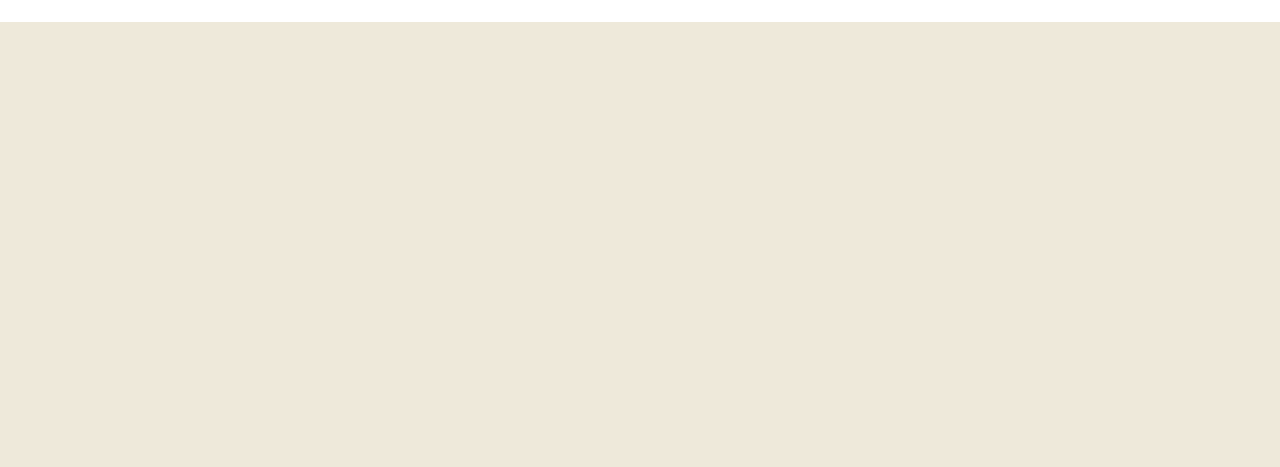
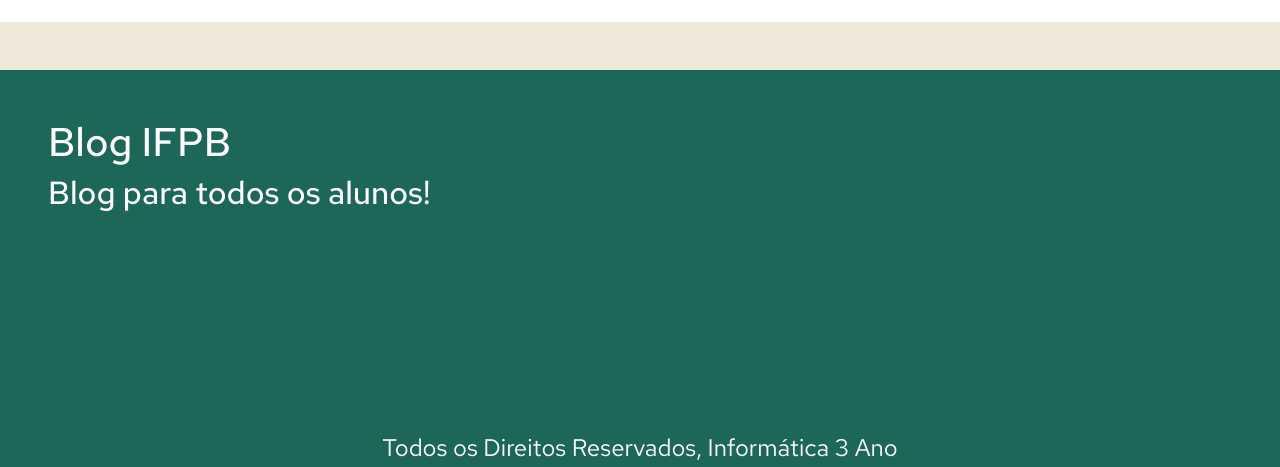
Before and after one commit to JoaoVictorDevMeta/Blog-IFPB-ProjetoLP2, a React (Vite) app: page / in a window 1280 px wide. Shown: the part 2019-2486 px from the top of the page. Before the commit the page ends 2041 px from the top, so only its background shows below. Built offline with nearby package versions, Linux system fonts and the light colour scheme; no server answers.

Commit message:
updating footer

```diff
--- a/src/global.css
+++ b/src/global.css
@@ -96,6 +96,12 @@
 .profile-img:hover > img{
   border: 6px solid var(--bs-primary-rgb);
 }
+footer{
+  background-color: var(--primary);
+  height: 50vh;
+  color: white;
+}
+footer .content{ height: 85%;}
 
 /*temporary*/
 .popover{
--- a/src/pages/blog/Blog.css
+++ b/src/pages/blog/Blog.css
@@ -86,6 +86,9 @@
     border-radius: 50%;
 }
 .autor .autor-title {
+    text-decoration: none;
+    color: black;
+    font-weight: 500;
     font-size: 32px;
     margin: 7px 0;
 }
--- a/src/pages/blog/Blog.jsx
+++ b/src/pages/blog/Blog.jsx
@@ -15,11 +15,19 @@
 import Autor from '../../ui/partials/Blog/Autor'
 import CommentSection from '../../ui/partials/Blog/CommentSection';
 import Button from '../../ui/components/buttons/Button'
+import Footer from '../../ui/components/footer/Footer'
+import LoadingSpinner from '../../ui/components/spinner/Spinner';
 
 const Blog = () => {
   const { data: blog, loading, error, fetchData } = useFetchBlog();
   let dif = false
   if ( blog?.createdAt !== blog?.editedAt) dif = true;
+
+  // if some error occurs on server or fetch
+  if (error) return <div>Erro: {error}</div>;
+
+  // loading spinner
+  if (loading) return <LoadingSpinner/>;
 
   return (
     <>
@@ -29,6 +37,7 @@
       <Subtitle
         subtitle={blog?.subTitle}
         autor={blog?.author.name}
+        link={blog?.author.id}
         image={blog?.author.imageUrl}
         data={formatTimeAgo(blog?.createdAt)}
         atualizado={formatTimeAgo(blog?.editedAt)}
@@ -65,9 +74,17 @@
         </li>
       </ul>
     </div>
-    <Autor autor="Ariana Grande" tipo="Aluno" area="Informática III" texto="Ronaldo Gogoni é formado em Análise de Desenvolvimento de Sistemas e Tecnologia da Informação pela Fatec (Faculdade de Tecnologia de São Paulo). No Tecnoblog, fez parte do TB Responde, explicando conceitos de hardware, facilitando o uso de aplicativos e ensinando truques em jogos eletrônicos. Atento ao mundo científico, escreve artigos focados em ciência e tecnologia para o Meio Bit desde 2013.">
+    <Autor
+      autor={blog?.author.name}
+      tipo={blog?.author.role}
+      area={blog?.author.course}
+      texto={blog?.author.description}
+      image={blog?.author.imageUrl}
+      link={blog?.author.id}
+    >
     </Autor>
     <CommentSection/>
+    <Footer/>
     </>
   )
 }
--- a/src/pages/home/Home.jsx
+++ b/src/pages/home/Home.jsx
@@ -6,12 +6,14 @@
 import Logo from '../../assets/Test Logo.png'
 import { Card } from '../../ui/partials/Home/Card'
 import BlogResult from '../../ui/components/BlogResult'
+import Footer from '../../ui/components/footer/Footer'
 
 const Home = () => {
   const { data, loading, error } = useFetchHome();
   const { recent, trending } = data || {};
 
   return (
+    <>
     <section className="container-xxl conteudo-xxl mt-5 py-5 px-0w">
       <section className="card-list d-flex justify-content-between gap-3">
         <div className="presentation-card">
@@ -79,12 +81,15 @@
               title={data.title}
               description={data.subTitle}
               image={data.content.imageUrl}
+              link={data.id}
               category={data.categories?.[0].name}
             />
           })}
         </div>
       </section>
     </section>
+    <Footer/>
+    </>
   )
 }
 
--- a/src/pages/search/Search.jsx
+++ b/src/pages/search/Search.jsx
@@ -6,6 +6,7 @@
 
 import BlogResult from '../../ui/components/BlogResult'
 import Button from '../../ui/components/buttons/Button'
+import Footer from '../../ui/components/footer/Footer'
 import {Pagination} from '../../ui/partials/Search/Pagination'
 
 const Search = () => {
@@ -116,6 +117,8 @@
           handlePageChange={handlePageChange}
         />
       </section>
+
+      <Footer />
     </div>
   )
 }
--- a/src/ui/components/BlogResult.jsx
+++ b/src/ui/components/BlogResult.jsx
@@ -1,10 +1,12 @@
 import React from 'react'
 
 const BlogResult = ({title, image, description, category, link}) => {
+  const placeholderImage = 'https://www.ifpb.edu.br/servidor/noticias/2018/servidores-da-reitoria-podem-ter-acesso-ao-campus-joao-pessoa-com-cracha/campus-joao-pessoa.jpeg/@@images/77822a05-3289-4561-873f-29b093655af6.jpeg'
+
   return (
     <div className='result d-flex flex-wrap mb-4'>
         <div className="image">
-            <img src={image} alt={image}/>
+            <img src={image || placeholderImage} alt={image}/>
             <div className='category py-2 px-3'>
                 <span>{category}</span>
             </div>
--- a/src/ui/components/footer/Footer.jsx
+++ b/src/ui/components/footer/Footer.jsx
@@ -2,8 +2,8 @@
 
 const Footer = () => {
     return (
-        <footer>
-            <div className="d-flex">
+        <footer className="mt-5">
+            <div className="d-flex p-5 content">
                 <div className="">
                     <h1>
                         Blog <span>IFPB</span>
@@ -11,8 +11,8 @@
                     <h2>Blog para todos os alunos!</h2>
                 </div>
             </div>
-            <div>
-                <h5>Todos os Direitos Reservados, Informática 3 Ano</h5>
+            <div className="text-center pt-4">
+                <h5 className="fw-normal fs-4">Todos os Direitos Reservados, Informática 3 Ano</h5>
             </div>
         </footer>
     )
--- a/src/ui/partials/Blog/Autor.jsx
+++ b/src/ui/partials/Blog/Autor.jsx
@@ -1,11 +1,12 @@
+import { Link } from 'react-router-dom'
 
 function Autor(props){
 
     return(
         <section className="autor-xxl container-xxl p-4 gap-5 d-flex flex-wrap">
-            <img className="autor-image" src='https://fmeldorado.com.br/wp-content/uploads/2024/01/ariana-grande-060523-4-329c2a0fc59b44d09608503641788567.jpg' alt="foto de perfil" />
+            <img className="autor-image" src={props.image} alt="foto de perfil" />
             <div className="autor">
-                <h1 className="autor-title">{props.autor}</h1>
+                <Link className="autor-title" to={`/profile/${props.link}`}>{props.autor}</Link>
                 <p className="autor-descricao">{props.tipo} | {props.area} </p>
                 <p className="autor-text">{props.texto}</p>
             </div>
--- a/src/ui/partials/Blog/Subtitle.jsx
+++ b/src/ui/partials/Blog/Subtitle.jsx
@@ -1,3 +1,5 @@
+import { Link } from "react-router-dom";
+
 function Subtitle(props){
     return(
         <>
@@ -8,7 +10,7 @@
             <div className="conteudo-card px-4">
                 <img className="card-image" src={props.image} alt="foto de perfil" />
                 <div className="card ms-3">
-                    <a href='/profile/1' className="card-title link-body-emphasis link-offset-2 link-underline-opacity-0">Por {props.autor}</a>
+                    <Link to={`/profile/${props.link}`} className="card-title link-body-emphasis link-offset-2 link-underline-opacity-0">Por {props.autor}</Link>
                     <p className="card-text">{props.data} {props.dif && `| atualizado há ${props.atualizado} dias`}</p>
                 </div>
             </div>
```
